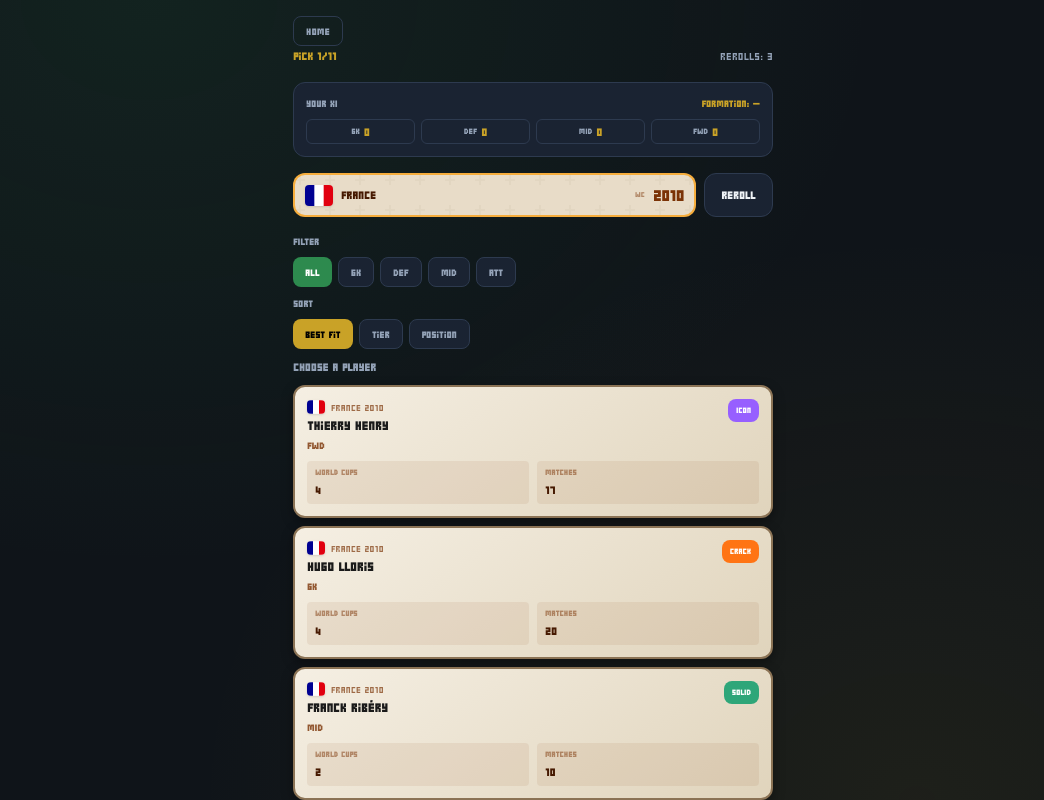
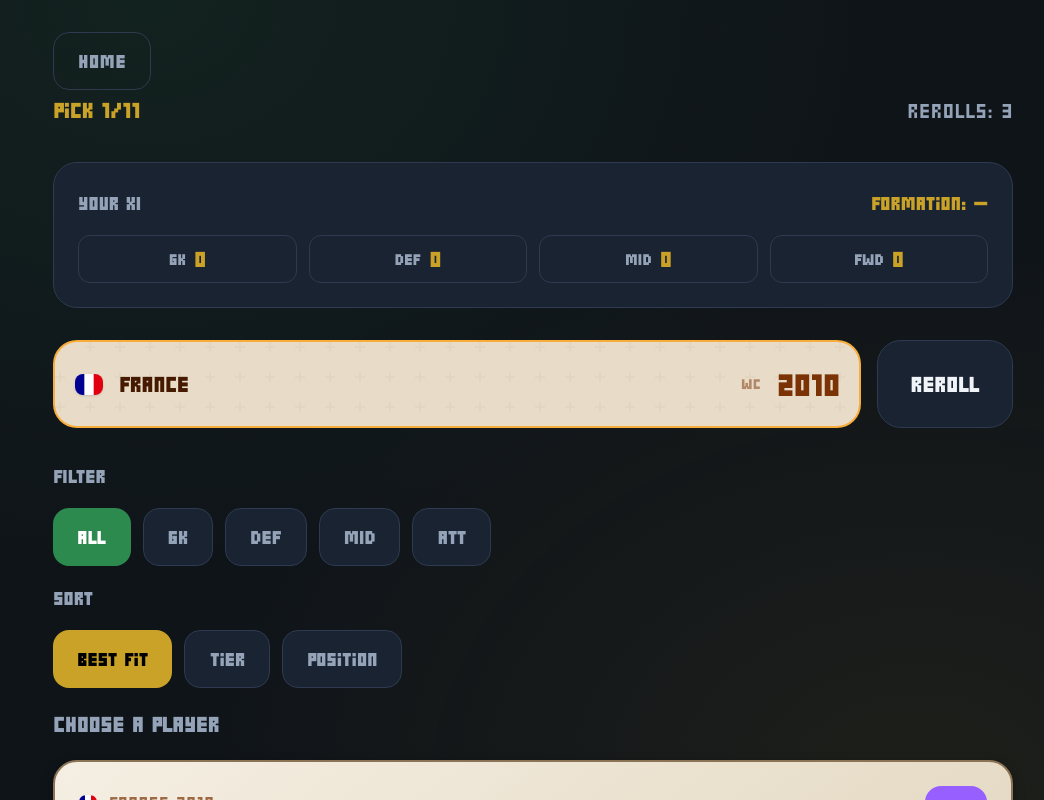
Before and after one commit to marcoslopezblasco/invictos, a Next.js app: page /play in a window 1280 px wide. Both pictures are taken after a click on the button "ROLL". Shown: the top 800 px of the page, without its empty margins (107-1151 px from the left). Built offline with nearby package versions, Linux system fonts and the light colour scheme.

Commit message:
Double app-wide font size for readability
- Set html root to 200% so rem-based Tailwind text scales up

- Double fixed pixel text classes on pitch, cards, and share UI

Co-authored-by: Cursor <cursoragent@cursor.com>

```diff
--- a/src/app/globals.css
+++ b/src/app/globals.css
@@ -17,6 +17,11 @@
   --color-foreground: var(--text);
   --font-sans: var(--font-super-dario), ui-sans-serif, system-ui, sans-serif;
   --font-mono: var(--font-super-dario), ui-monospace, monospace;
+}
+
+html {
+  /* 200% root: doubles all rem-based Tailwind text (text-sm, text-xl, etc.) */
+  font-size: 200%;
 }
 
 body {
--- a/src/components/CountryFlag.tsx
+++ b/src/components/CountryFlag.tsx
@@ -18,7 +18,7 @@ export function CountryFlag({
     const initials = getCountryByName(country)?.id.slice(0, 2).toUpperCase() ?? "?";
     return (
       <span
-        className={`inline-flex shrink-0 items-center justify-center rounded-sm bg-amber-900/15 text-[9px] font-bold text-amber-900/60 ${className}`}
+        className={`inline-flex shrink-0 items-center justify-center rounded-sm bg-amber-900/15 text-[18px] font-bold text-amber-900/60 ${className}`}
         style={{ width, height }}
         aria-hidden
       >
--- a/src/components/DraftScreen.tsx
+++ b/src/components/DraftScreen.tsx
@@ -137,7 +137,7 @@ export function DraftScreen() {
       <TeamBuilderPanel gameState={gameState} locale={locale} />
 
       {isHardcoreMode(mode) && (
-        <p className="text-center text-[11px] leading-snug text-[var(--text-muted)]">
+        <p className="text-center text-[22px] leading-snug text-[var(--text-muted)]">
           {t(locale, "draft.hardcoreHint")}
         </p>
       )}
--- a/src/components/FormationPitch.tsx
+++ b/src/components/FormationPitch.tsx
@@ -24,15 +24,15 @@ export function FormationPitch({
 
   const flagSize = share ? 16 : compact ? 14 : 18;
   const nameClass = share
-    ? "text-[10px]"
+    ? "text-[20px]"
     : compact
-      ? "text-[9px]"
-      : "text-[10px]";
+      ? "text-[18px]"
+      : "text-[20px]";
   const posClass = share
-    ? "text-[9px]"
+    ? "text-[18px]"
     : compact
-      ? "text-[8px]"
-      : "text-[9px]";
+      ? "text-[16px]"
+      : "text-[18px]";
   const nodeWidth = share
     ? "min-w-[56px] max-w-[68px]"
     : compact
--- a/src/components/InitialRollScreen.tsx
+++ b/src/components/InitialRollScreen.tsx
@@ -45,7 +45,7 @@ export function InitialRollScreen() {
                 : t(locale, "home.classic")}
         </p>
         {isHardcoreMode(mode) && (
-          <p className="mt-2 text-[11px] leading-snug text-[var(--text-muted)]">
+          <p className="mt-2 text-[22px] leading-snug text-[var(--text-muted)]">
             {t(locale, "draft.hardcoreHint")}
           </p>
         )}
--- a/src/components/MatchSchedule.tsx
+++ b/src/components/MatchSchedule.tsx
@@ -78,11 +78,11 @@ export function MatchSchedule({
               className="flex items-center justify-between gap-2 rounded-lg border border-[var(--border)] bg-[var(--bg-card)] px-3 py-2"
             >
               <div className="min-w-0 flex-1">
-                <div className="text-[10px] font-bold uppercase tracking-wide text-[var(--accent-gold)]">
+                <div className="text-[20px] font-bold uppercase tracking-wide text-[var(--accent-gold)]">
                   {label}
                 </div>
                 <div className="mt-0.5 flex min-w-0 items-center gap-1.5">
-                  <span className="text-[10px] font-semibold text-[var(--text-muted)]">
+                  <span className="text-[20px] font-semibold text-[var(--text-muted)]">
                     {t(locale, "sim.vs")}
                   </span>
                   <CountryFlag country={opponent!} size={18} />
@@ -108,7 +108,7 @@ export function MatchSchedule({
             key={m.stage}
             className="rounded-xl border border-[var(--border)] bg-[var(--bg-card)] px-3 py-2.5"
           >
-            <div className="text-[10px] font-bold uppercase tracking-wider text-[var(--text-muted)]">
+            <div className="text-[20px] font-bold uppercase tracking-wider text-[var(--text-muted)]">
               {label}
             </div>
             {displayName ? (
--- a/src/components/PlayerCard.tsx
+++ b/src/components/PlayerCard.tsx
@@ -45,14 +45,14 @@ export function PlayerCard({
         </div>
         {showStats && (
           <div
-            className={`shrink-0 rounded-lg px-2 py-1 text-center text-[10px] font-black uppercase tracking-wide ${tierBadgeClass(p.overall)}`}
+            className={`shrink-0 rounded-lg px-2 py-1 text-center text-[20px] font-black uppercase tracking-wide ${tierBadgeClass(p.overall)}`}
           >
             {tierLabel(locale, p.overall)}
           </div>
         )}
       </div>
       {showStats && (
-        <div className="mt-2 grid grid-cols-2 gap-2 text-[10px] font-semibold">
+        <div className="mt-2 grid grid-cols-2 gap-2 text-[20px] font-semibold">
           <div className="rounded bg-amber-900/8 px-2 py-1">
             <div className="text-amber-900/50">{t(locale, "card.worldCups")}</div>
             <div className="text-sm font-black text-amber-950">{worldCups}</div>
--- a/src/components/PositionSlots.tsx
+++ b/src/components/PositionSlots.tsx
@@ -25,7 +25,7 @@ export function PositionSlots({
           key={key}
           className="flex min-w-0 flex-1 items-center justify-center gap-1 rounded-md border border-[var(--border)] bg-[var(--bg-card)] px-1.5 py-1"
         >
-          <span className="text-[10px] font-bold text-[var(--text-muted)]">
+          <span className="text-[20px] font-bold text-[var(--text-muted)]">
             {t(locale, labelKey)}
           </span>
           <span className="text-sm font-black tabular-nums leading-none text-[var(--accent-gold)]">
--- a/src/components/ShareCard.tsx
+++ b/src/components/ShareCard.tsx
@@ -21,7 +21,7 @@ function ShareImageCard({
 
   return (
     <div className="paper-texture w-[360px] rounded-2xl border-2 border-amber-800/50 p-5 text-amber-950 shadow-xl">
-      <div className="text-center text-[10px] font-bold tracking-[0.2em] text-amber-900/55">
+      <div className="text-center text-[20px] font-bold tracking-[0.2em] text-amber-900/55">
         INVICTOS
       </div>
       <h3 className="mt-1 text-center text-xl font-black leading-tight">
@@ -36,7 +36,7 @@ function ShareImageCard({
       </div>
 
       <div className="mt-4 rounded-xl border-2 border-amber-900/25 bg-amber-950/5 py-3 text-center">
-        <p className="text-[10px] font-bold uppercase tracking-wider text-amber-900/60">
+        <p className="text-[20px] font-bold uppercase tracking-wider text-amber-900/60">
           Score
         </p>
         <p className="text-5xl font-black leading-none tabular-nums text-amber-950">
@@ -45,7 +45,7 @@ function ShareImageCard({
         <p className="mt-2 text-sm font-black text-amber-900">
           {t(locale, `badge.${result.badge}`)}
         </p>
-        <p className="mt-1 text-[11px] font-bold tabular-nums text-amber-800/90">
+        <p className="mt-1 text-[22px] font-bold tabular-nums text-amber-800/90">
           {tr.wins}W · {tr.draws}D · {tr.losses}L · GF {tr.goalsFor}–{tr.goalsAgainst}
         </p>
       </div>
--- a/src/components/SpinSlotMachine.tsx
+++ b/src/components/SpinSlotMachine.tsx
@@ -90,7 +90,7 @@ export function SpinSlotMachine({
       >
         {display.country}
       </span>
-      <span className="shrink-0 text-[9px] font-bold uppercase tracking-wider text-amber-900/50">
+      <span className="shrink-0 text-[18px] font-bold uppercase tracking-wider text-amber-900/50">
         WC
       </span>
       <span
```
